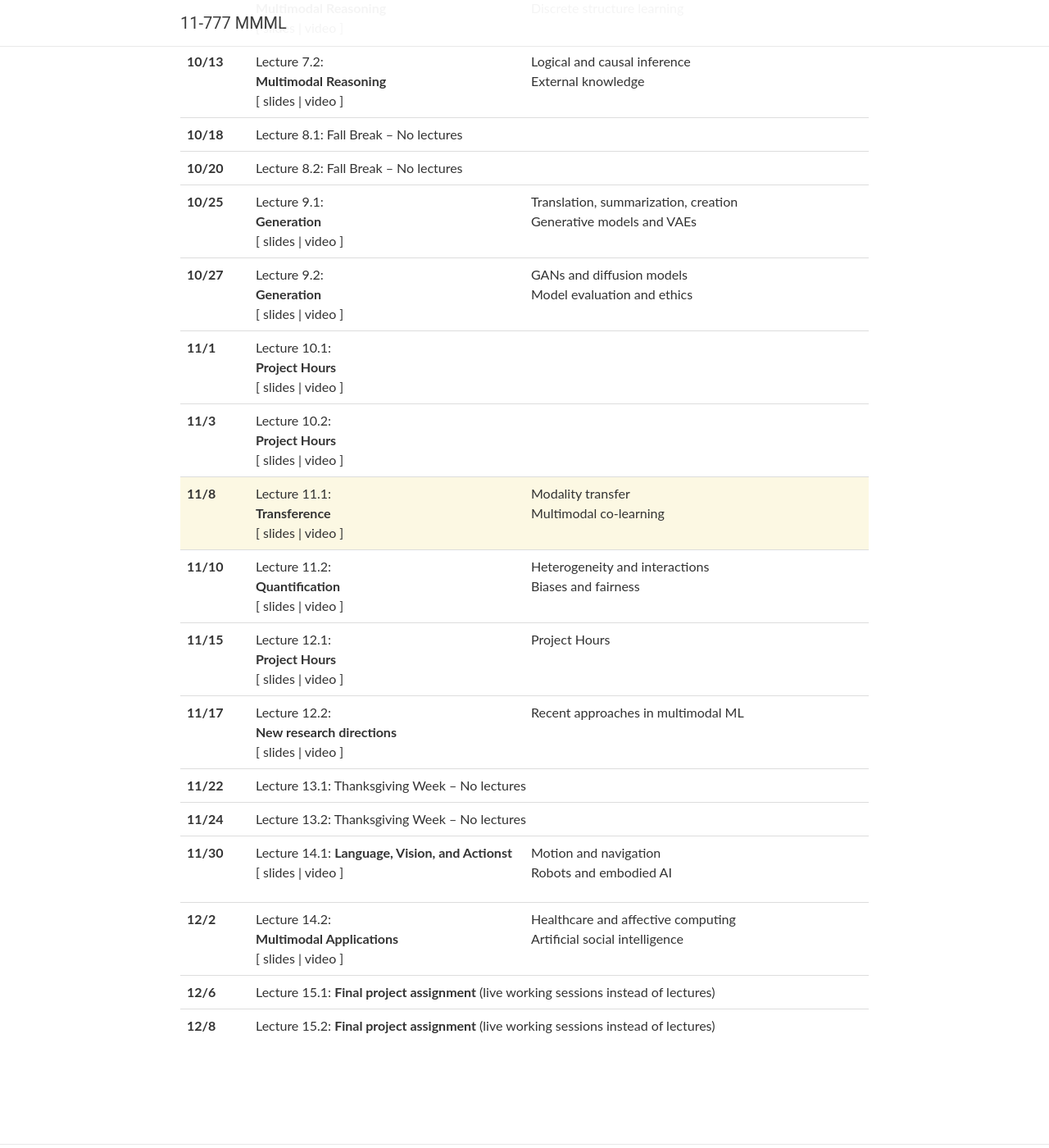
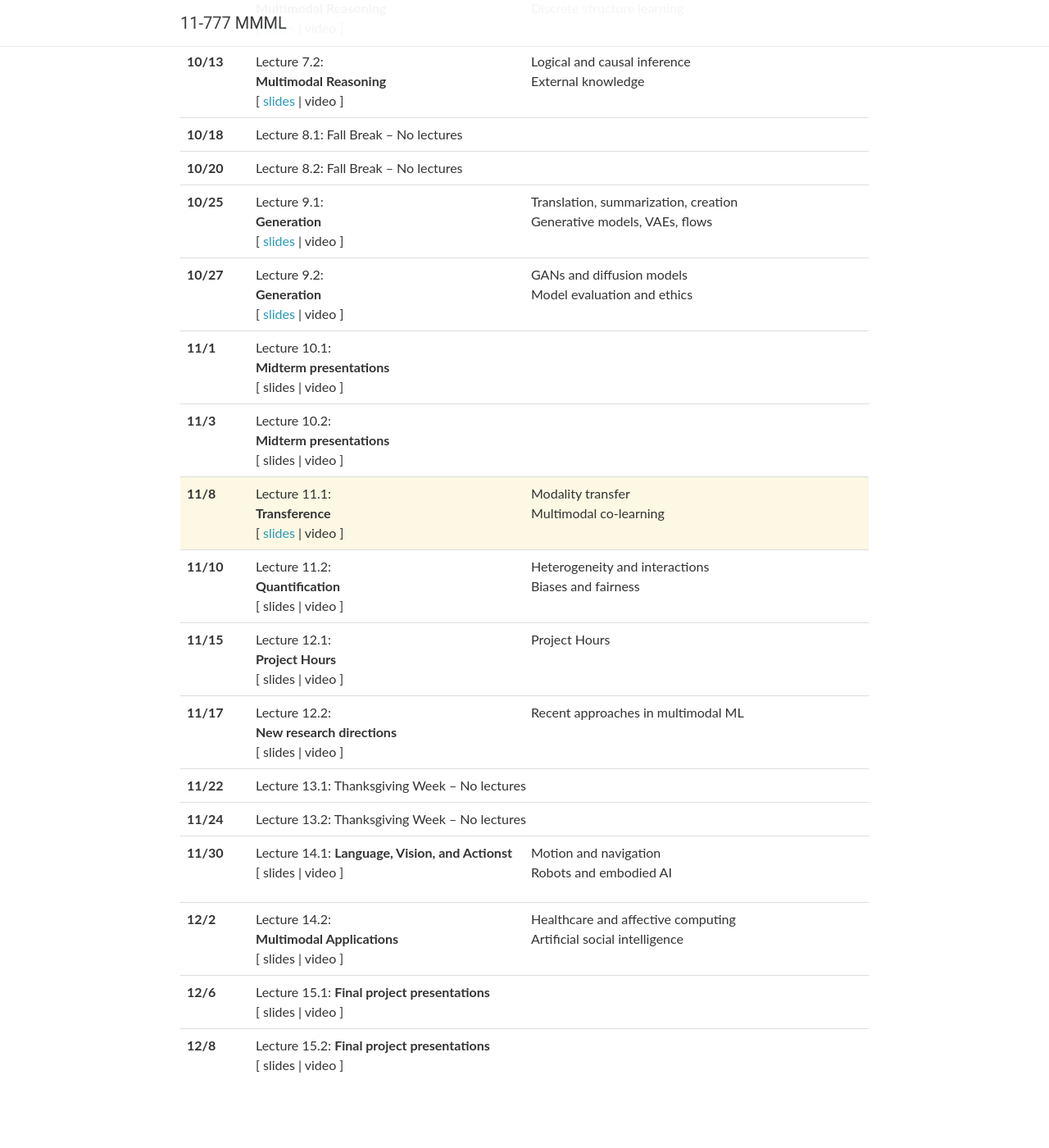
Before and after one commit to CMU-MultiComp-Lab/mmml-course, a Jekyll site: the page built from fall2022/_pages/schedule.md, in a window 1280 px wide and 1400 px high, scrolled down 1268 px. Shown: the whole window at 82% size. Built offline with Jekyll 4.4.1, drawn with Linux system fonts in a browser that asks for light colours; nearby versions of some CDN libraries; comment, search, counter and statistics services are not loaded; some of the changed text lies outside the part shown.

Commit message:
Update lectures_2022.yml

```diff
--- a/_data/lectures_2022.yml
+++ b/_data/lectures_2022.yml
@@ -118,7 +118,7 @@
   title: >
     Lecture 6.1: <br/>
     <strong>Multimodal aligned representations</strong>
-  slides:
+  slides: "https://piazza.com/class_profile/get_resource/l7azp3o09q267p/l8tk97lle9v2yw"
   video:
   topics:
     - Multimodal transformers <br/>
@@ -130,7 +130,7 @@
   title: >
     Lecture 6.2: <br/>
     <strong>Multimodal Reasoning</strong>
-  slides:
+  slides: "https://piazza.com/class_profile/get_resource/l7azp3o09q267p/l8x3h0whq2v5dj"
   video:
   topics:
     - Structured and hierarchical models <br/>
@@ -142,7 +142,7 @@
   title: >
     Lecture 7.1: <br/>
     <strong>Multimodal Reasoning</strong>
-  slides:
+  slides: "https://piazza.com/class_profile/get_resource/l7azp3o09q267p/l93o21iadx5412"
   video:
   topics:
     - Reinforcement learning <br/>
@@ -154,7 +154,7 @@
   title: >
     Lecture 7.2: <br/>
     <strong>Multimodal Reasoning</strong>
-  slides:
+  slides: "https://piazza.com/class_profile/get_resource/l7azp3o09q267p/l974ymr9jk81a"
   video:
   topics:
     - Logical and causal inference <br/>
@@ -184,11 +184,11 @@
   title: >
     Lecture 9.1: <br/>
     <strong>Generation</strong>
-  slides:
+  slides: "https://piazza.com/class_profile/get_resource/l7azp3o09q267p/l9oab9npklvm7"
   video:
   topics:
     - Translation, summarization, creation <br/>
-    - Generative models and VAEs
+    - Generative models, VAEs, flows
   readings:
   logistics:
 
@@ -196,7 +196,7 @@
   title: >
     Lecture 9.2: <br/>
     <strong>Generation</strong>
-  slides:
+  slides: "https://piazza.com/class_profile/get_resource/l7azp3o09q267p/l9qkaov1bge5yz"
   video:
   topics:
     - GANs and diffusion models <br/>
@@ -207,7 +207,7 @@
 - date: 11/1
   title: >
     Lecture 10.1: <br/>
-    <strong>Project Hours</strong>
+    <strong>Midterm presentations</strong>
   slides:
   video:
   topics:
@@ -217,7 +217,7 @@
 - date: 11/3
   title: >
     Lecture 10.2: <br/>
-    <strong>Project Hours</strong>
+    <strong>Midterm presentations</strong>
   slides:
   video:
   topics:
@@ -228,7 +228,7 @@
   title: >
     Lecture 11.1: <br/>
     <strong>Transference</strong>
-  slides:
+  slides: "https://piazza.com/class_profile/get_resource/l7azp3o09q267p/la7lraa1rot1ip"
   video:
   topics:
     - Modality transfer <br/>
@@ -316,7 +316,7 @@
 - date: 12/6
   title: >
     Lecture 15.1:
-    <strong>Final project assignment</strong> (live working sessions instead of lectures)
+    <strong>Final project presentations</strong>
   slides:
   video:
   topics:
@@ -326,7 +326,7 @@
 - date: 12/8
   title: >
     Lecture 15.2:
-    <strong>Final project assignment</strong> (live working sessions instead of lectures)
+    <strong>Final project presentations</strong>
   slides:
   video:
   topics:
```
